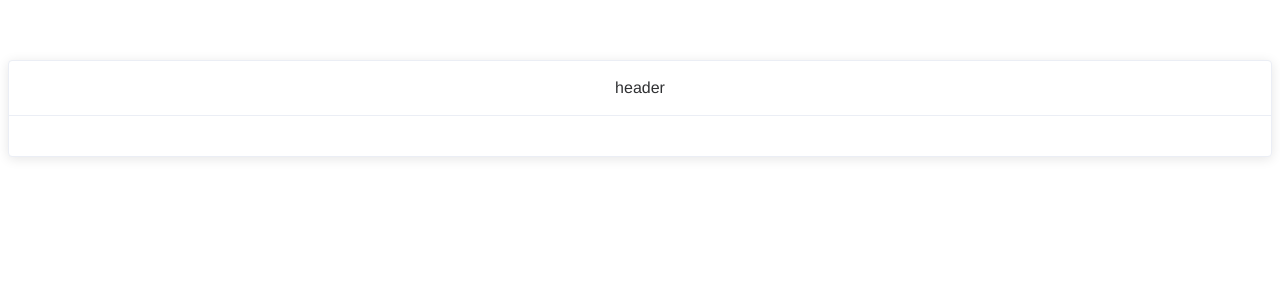
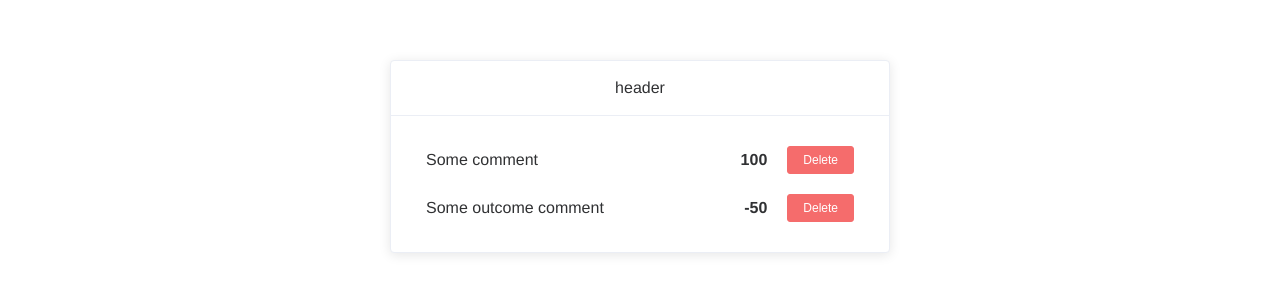
Before and after one commit to kobancheg/Budget-App, a Vue app: page / in a window 1280 px wide. Shown: the top 300 px of the page. Built offline with nearby package versions, Linux system fonts and the light colour scheme.

Commit message:
rendering & css

```diff
--- a/src/App.vue
+++ b/src/App.vue
@@ -1,6 +1,6 @@
 <template>
   <div id="app">
-    <BudgetList />
+    <BudgetList :list="list" />
   </div>
 </template>
 
--- a/src/components/BudgetList.vue
+++ b/src/components/BudgetList.vue
@@ -1,6 +1,12 @@
 <template>
   <div class="budget-list-wrap">
-    <ElCard header="header"> </ElCard>
+    <ElCard header="header">
+      <div class="list-item" v-for="(item, prop) in list" :key="prop">
+        <span class="budget-comment">{{ item.comment }}</span>
+        <span class="budget-value">{{ item.value }}</span>
+        <ElButton type="danger" size="mini">Delete</ElButton>
+      </div>
+    </ElCard>
   </div>
 </template>
 
@@ -20,4 +26,20 @@ export default {
 </script>
 
 <style scoped>
+.budget-list-wrap {
+  max-width: 500px;
+  margin: auto;
+}
+
+.list-item {
+  display: flex;
+  align-items: center;
+  padding: 10px 15px;
+}
+
+.budget-value {
+  font-weight: bold;
+  margin-left: auto;
+  margin-right: 20px;
+}
 </style>
```
